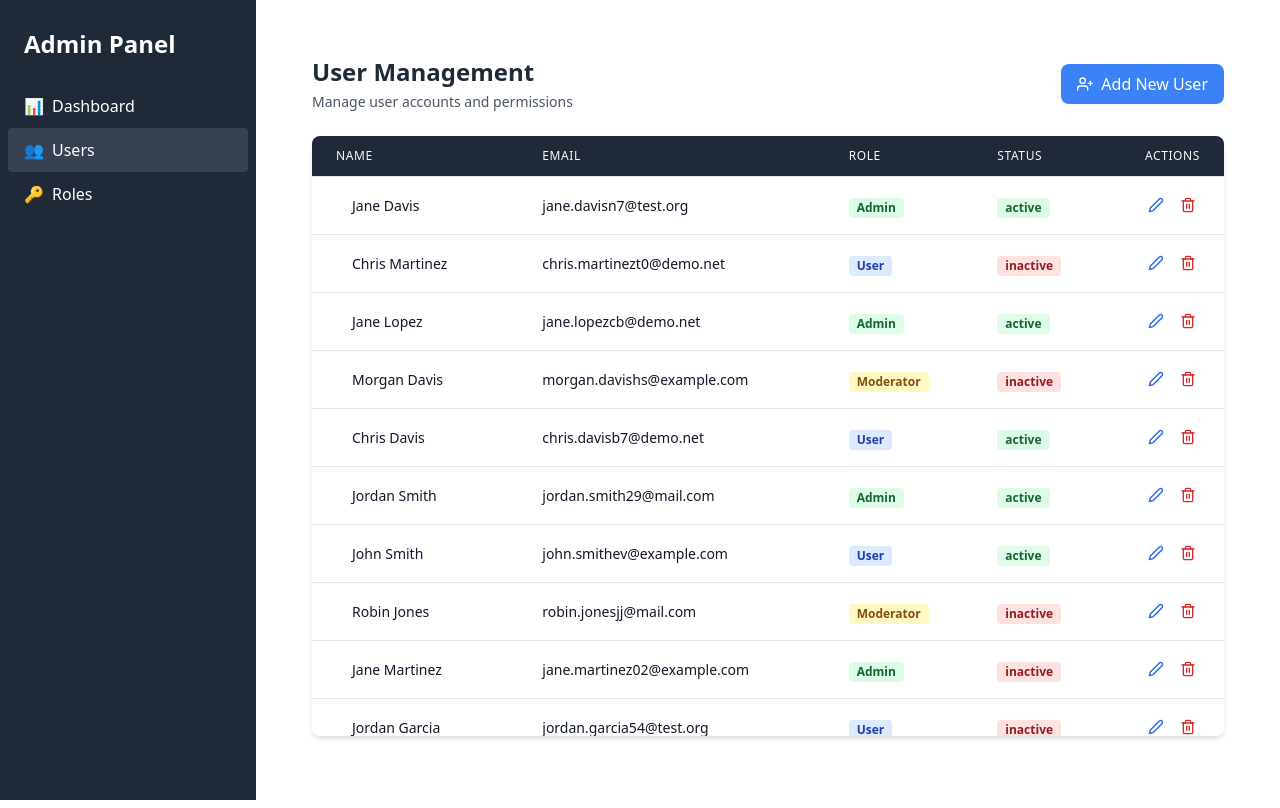
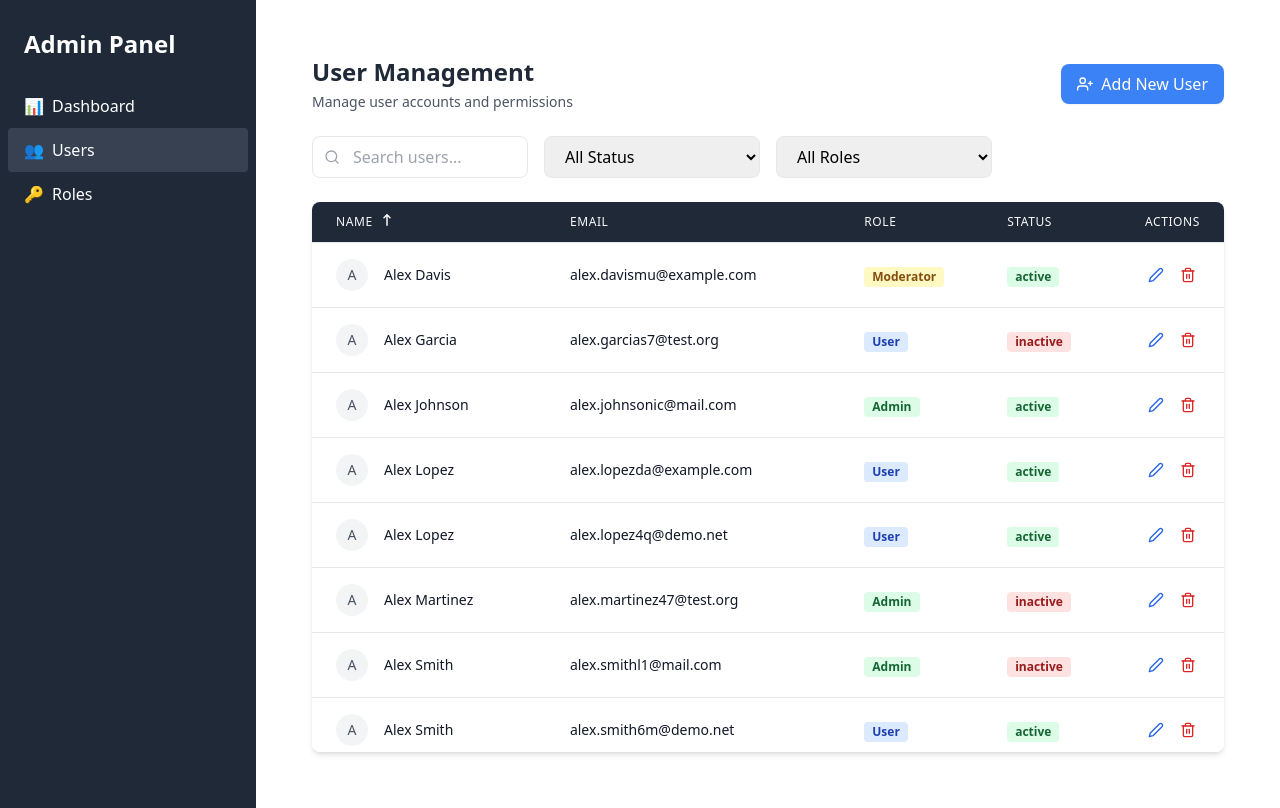
Before and after one commit to Sata-hash/VRV-Security-frontend-assignment, a React (Vite) app: page /users in a window 1280 px wide. Built offline with nearby package versions, Linux system fonts and the light colour scheme; data requests are answered from the project's data file.

Commit message:
added Filter, Search and Sort Functionality

```diff
--- a/src/components/UserManagement.tsx
+++ b/src/components/UserManagement.tsx
@@ -1,10 +1,10 @@
-import React, { useEffect, useState } from "react";
+import React, { useEffect, useMemo, useState } from "react";
 import { Role, User } from "../types";
 import { api } from "../services/api";
 import UserModal from "./UserModal";
 import { UserFormData } from "../schemas/userSchema";
-import { FiEdit2, FiTrash2, FiUserPlus } from "react-icons/fi";
-
+import { FiEdit2, FiTrash2, FiUserPlus, FiSearch } from "react-icons/fi";
+import { FaArrowUpLong, FaArrowDownLong } from "react-icons/fa6";
 const UserManagement: React.FC = () => {
   const [users, setUsers] = useState<User[]>([]);
   const [roles, setRoles] = useState<Role[]>([]);
@@ -19,6 +19,16 @@ const UserManagement: React.FC = () => {
   });
   const [isEditing, setIsEditing] = useState(false);
   const [loading, setLoading] = useState(true);
+
+  const [searchTerm, setSearchTerm] = useState("");
+  const [sortConfig, setSortConfig] = useState<{
+    key: keyof User;
+    direction: "asc" | "desc";
+  }>({ key: "name", direction: "asc" });
+  const [statusFilter, setStatusFilter] = useState<
+    "all" | "active" | "inactive"
+  >("all");
+  const [roleFilter, setRoleFilter] = useState<string>("all");
 
   useEffect(() => {
     fetchUsers();
@@ -63,7 +73,50 @@ const UserManagement: React.FC = () => {
     setIsEditing(true);
     setShowModal(true);
   };
+  const filteredAndSortedUsers = useMemo(() => {
+    let filtered = [...users];
 
+    // Searching for users
+    if (searchTerm) {
+      filtered = filtered.filter(
+        (user) =>
+          user.name.toLowerCase().includes(searchTerm.toLowerCase()) ||
+          user.email.toLowerCase().includes(searchTerm.toLowerCase()),
+      );
+    }
+
+    // Filtering User on status
+    if (statusFilter !== "all") {
+      filtered = filtered.filter((user) => user.status === statusFilter);
+    }
+
+    // Filtering User on rowl
+    if (roleFilter !== "all") {
+      filtered = filtered.filter((user) => user.role === roleFilter);
+    }
+
+    // Sorting User Ascending or Descending
+    filtered.sort((a, b) => {
+      const aValue = a[sortConfig.key].toLowerCase();
+      const bValue = b[sortConfig.key].toLowerCase();
+
+      if (aValue < bValue) return sortConfig.direction === "asc" ? -1 : 1;
+      if (aValue > bValue) return sortConfig.direction === "asc" ? 1 : -1;
+      return 0;
+    });
+
+    return filtered;
+  }, [users, searchTerm, sortConfig, statusFilter, roleFilter]);
+
+  const handleSort = (key: keyof User) => {
+    setSortConfig({
+      key,
+      direction:
+        sortConfig.key === key && sortConfig.direction === "asc"
+          ? "desc"
+          : "asc",
+    });
+  };
   const handleSave = async (formData: UserFormData) => {
     try {
       if (isEditing && currentUser.id) {
@@ -123,24 +176,74 @@ const UserManagement: React.FC = () => {
         </button>
       </div>
 
-      {/* Table Section */}
+      <div className="mb-6 grid grid-cols-1 sm:grid-cols-2 lg:grid-cols-4 gap-4">
+        {/* Search Input Component*/}
+        <div className="relative">
+          <input
+            type="text"
+            placeholder="Search users..."
+            value={searchTerm}
+            onChange={(e) => setSearchTerm(e.target.value)}
+            className="w-full pl-10 pr-4 py-2 border rounded-lg focus:outline-none focus:ring-2 focus:ring-blue-500"
+          />
+          <FiSearch className="absolute left-3 top-1/2 transform -translate-y-1/2 text-gray-400" />
+        </div>
+
+        {/* Status Filter  Component*/}
+        <select
+          value={statusFilter}
+          onChange={(e) =>
+            setStatusFilter(e.target.value as "all" | "active" | "inactive")
+          }
+          className="border rounded-lg px-4 py-2 focus:outline-none focus:ring-2 focus:ring-blue-500"
+        >
+          <option value="all">All Status</option>
+          <option value="active">Active</option>
+          <option value="inactive">Inactive</option>
+        </select>
+
+        {/* Role Filter Component */}
+        <select
+          value={roleFilter}
+          onChange={(e) => setRoleFilter(e.target.value)}
+          className="border rounded-lg px-4 py-2 focus:outline-none focus:ring-2 focus:ring-blue-500"
+        >
+          <option value="all">All Roles</option>
+          {roles.map((role) => (
+            <option key={role.id} value={role.name}>
+              {role.name}
+            </option>
+          ))}
+        </select>
+      </div>
+      {/* Table Section Component */}
       <div className="bg-white rounded-lg shadow-md overflow-hidden">
         <div className="overflow-x-auto">
-          <div className="max-h-[calc(100vh-200px)] overflow-y-auto">
+          <div className="max-h-[calc(100vh-250px)] overflow-y-auto">
             <table className="min-w-full divide-y divide-gray-200">
               <thead className="bg-gray-800 sticky top-0 z-10">
                 <tr>
-                  <th className="px-4 sm:px-6 py-3 text-left text-xs font-medium text-gray-50 uppercase tracking-wider">
-                    Name
+                  {/* Sortable Column Headers */}
+                  <th
+                    className="px-4 sm:px-6 py-3 text-left text-xs font-medium text-gray-50 uppercase tracking-wider cursor-pointer flex gap-2"
+                    onClick={() => handleSort("name")}
+                  >
+                    Name{" "}
+                    {sortConfig.key === "name" &&
+                      (sortConfig.direction === "asc" ? (
+                        <FaArrowUpLong />
+                      ) : (
+                        <FaArrowDownLong />
+                      ))}
                   </th>
                   <th className="px-4 sm:px-6 py-3 text-left text-xs font-medium text-gray-50 uppercase tracking-wider hidden md:table-cell">
-                    Email
+                    Email{" "}
                   </th>
                   <th className="px-4 sm:px-6 py-3 text-left text-xs font-medium text-gray-50 uppercase tracking-wider">
-                    Role
+                    Role{" "}
                   </th>
                   <th className="px-4 sm:px-6 py-3 text-left text-xs font-medium text-gray-50 uppercase tracking-wider hidden sm:table-cell">
-                    Status
+                    Status{" "}
                   </th>
                   <th className="px-4 sm:px-6 py-3 text-right text-xs font-medium text-gray-50 uppercase tracking-wider">
                     Actions
@@ -148,18 +251,18 @@ const UserManagement: React.FC = () => {
                 </tr>
               </thead>
               <tbody className="bg-white divide-y divide-gray-200">
-                {users.map((user) => (
+                {filteredAndSortedUsers.map((user) => (
                   <tr
                     key={user.id}
                     className="hover:bg-gray-50 transition-colors duration-150 ease-in-out"
                   >
                     <td className="px-4 sm:px-6 py-4 whitespace-nowrap">
                       <div className="flex items-center">
-                        {/* <div className="flex-shrink-0 h-8 w-8 bg-gray-100 rounded-full flex items-center justify-center">
+                        <div className="flex-shrink-0 h-8 w-8 bg-gray-100 rounded-full flex items-center justify-center">
                           <span className="text-sm font-medium text-gray-600">
                             {user.name.charAt(0).toUpperCase()}
                           </span>
-                        </div> */}
+                        </div>
                         <div className="ml-4">
                           <div className="text-sm font-medium text-gray-900">
                             {user.name}
@@ -224,7 +327,7 @@ const UserManagement: React.FC = () => {
       </div>
 
       {/* No Users Message */}
-      {users.length === 0 && (
+      {filteredAndSortedUsers.length === 0 && (
         <div className="text-center py-12">
           <p className="text-gray-500">No users found</p>
         </div>
```
